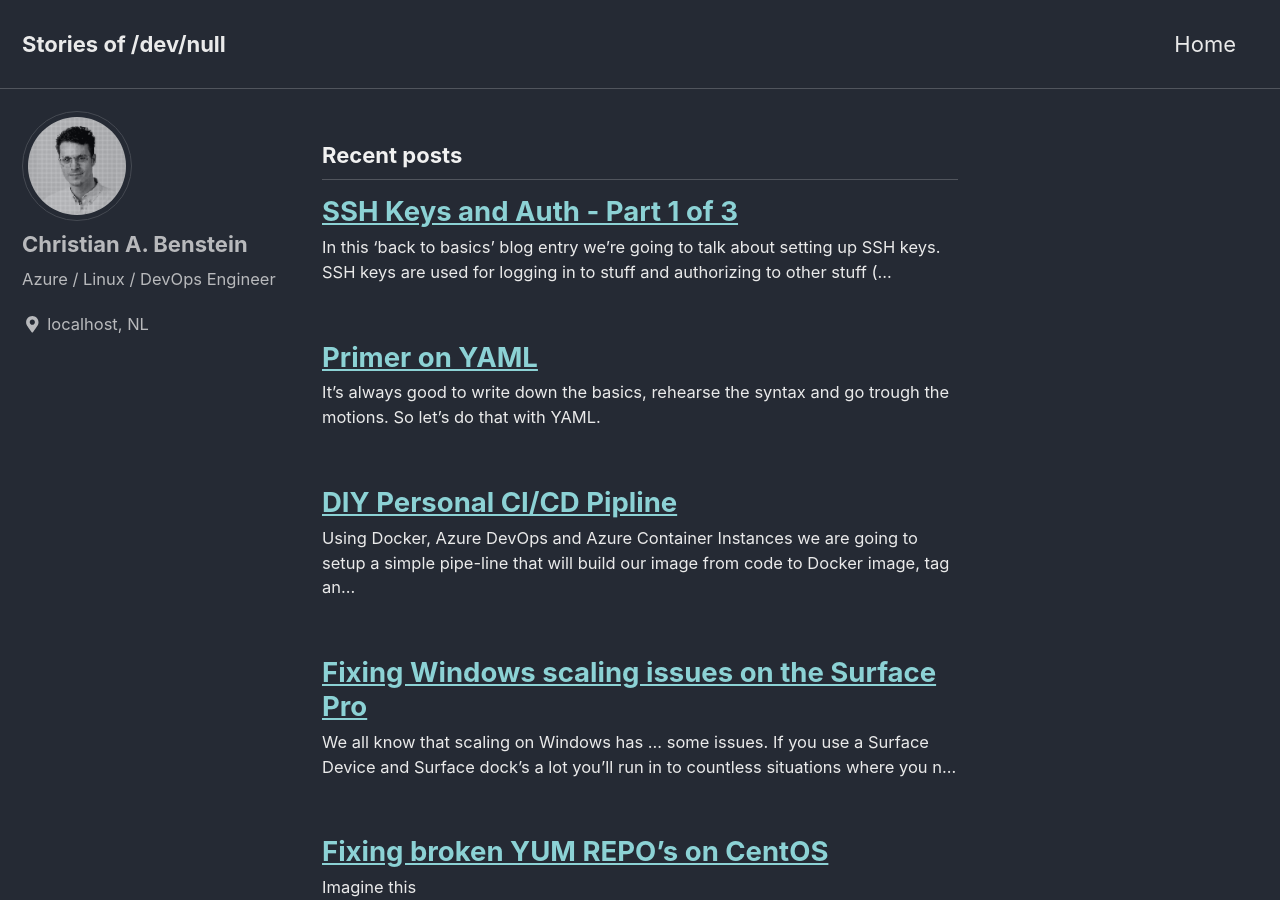
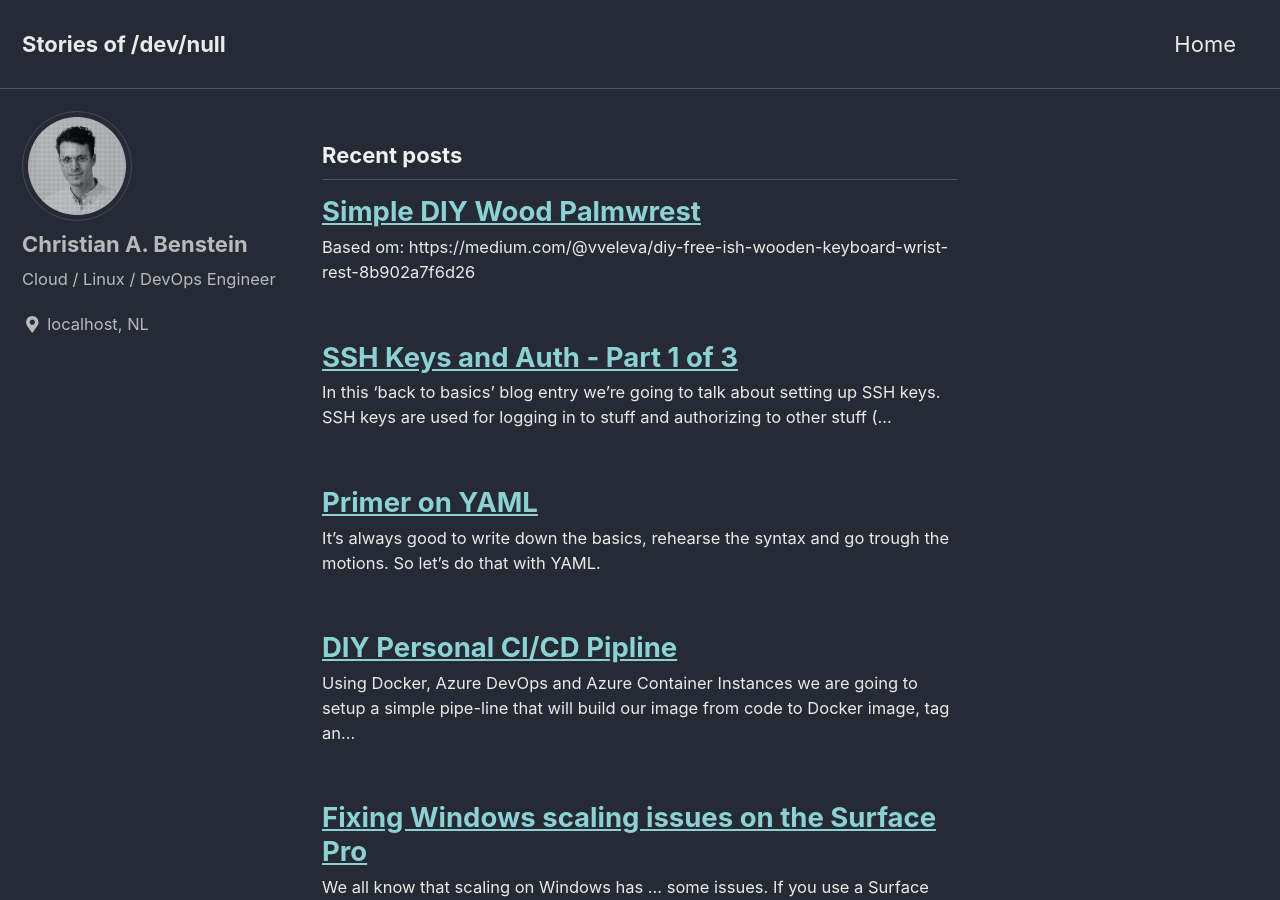
Before and after one commit to KingOfSpades/blog, a Jekyll site: the page built from index.html, in a window 1280 px wide and 900 px high. Built offline with Jekyll 4.4.1, drawn with Linux system fonts in a browser that asks for light colours; cached includes are drawn as plain includes; the list of posts is cut into pages by our own code; part of the change alters nothing that is shown.

Commit message:
Added new post

```diff
--- a/_config.yml
+++ b/_config.yml
@@ -108,7 +108,7 @@ analytics:
 author:
   name             : "Christian A. Benstein"
   avatar           : "/assets/images/bio-photo.jpg"
-  bio              : "Azure / Linux / DevOps Engineer"
+  bio              : "Cloud / Linux / DevOps Engineer"
   location         : "localhost, NL"
   email            :
   links:
--- /dev/null
+++ b/_posts/2020-03-25-DIY-Palmrest.md
@@ -0,0 +1,36 @@
+---
+layout: single
+classes: wide
+title: Simple DIY Wood Palmwrest
+author_profile: true
+catergories:
+  - DIY
+  - Handy
+tags:
+  - Woodworking
+  - Howto
+---
+
+Based om: https://medium.com/@vveleva/diy-free-ish-wooden-keyboard-wrist-rest-8b902a7f6d26
+
+With the Corona crisis in full swing (wich forces us all to work from home) I decided I needed a palm rest for my 60% AnnePro2. Not being willing to shell out 20-40 dollars on a plastic one that would ship next week I deciede to take to the internet and some gold old handy work. Being inspired by https://medium.com/@vveleva/diy-free-ish-wooden-keyboard-wrist-rest-8b902a7f6d26 I decided to give it a try.
+
+# Materials
+After doings some basic measurements I went to to hardwarstore to find some scrap woud (the somethimes offer these at local hardwarestores). I found a piece that fit almost perfactly and after taking a bit off I was happy
+
+![Size](../assets/images/palm1.jpeg)
+
+# Sanding and shaping
+True to the tutorial I mapped of a simple edge and sanded it down. I also added soma anti slipping rubbers.
+
+![SandingAndShaping](../assets/images/palm2.jpeg)
+
+# Finishing
+I decided to apply a bit of wood oil I had left from Ikea. It gave it a light finish and didn't make it to slick
+
+![Finishing](../assets/images/palm3.jpeg)
+
+# Final Result
+Pretty happy with it
+
+![FinalResult](../assets/images/palm4.jpeg)
```
Also changed, not shown: assets/images/palm1.jpeg (added), assets/images/palm2.jpeg (added), assets/images/palm3.jpeg (added), 2 other files.
